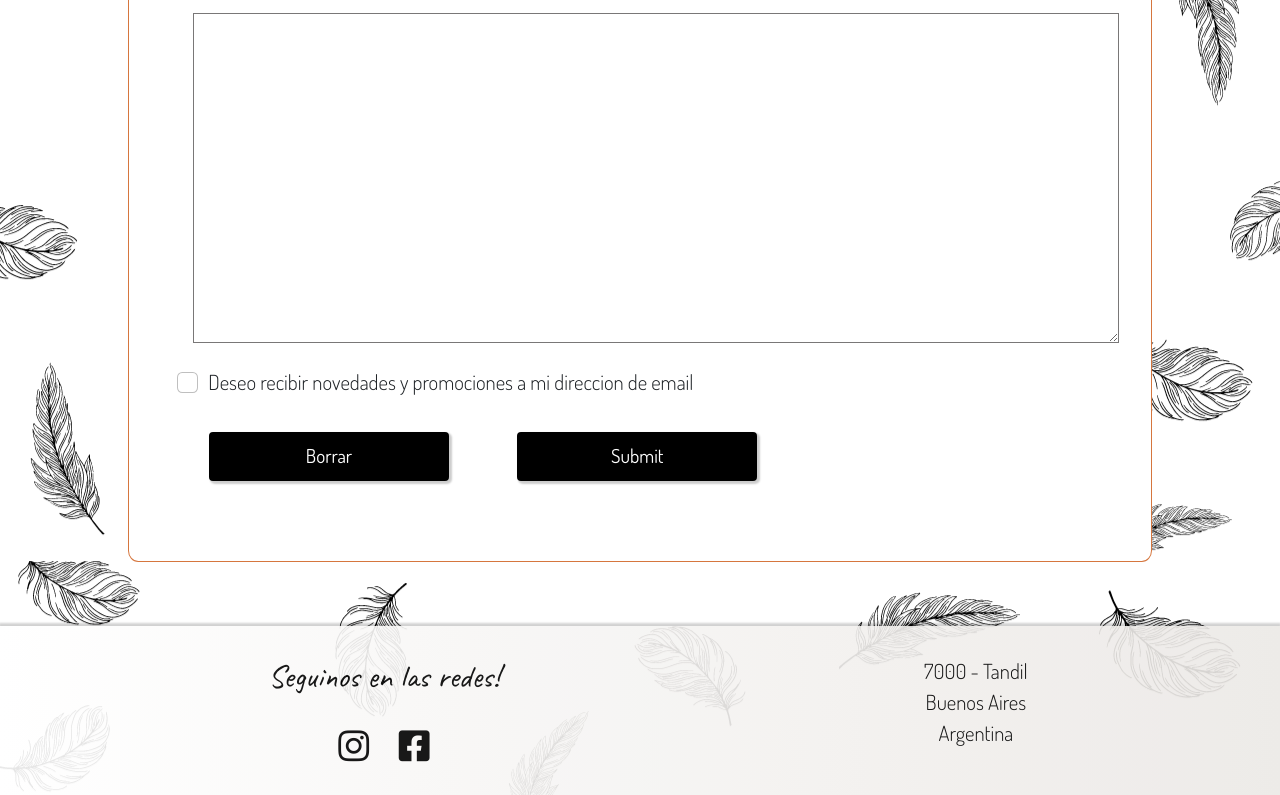
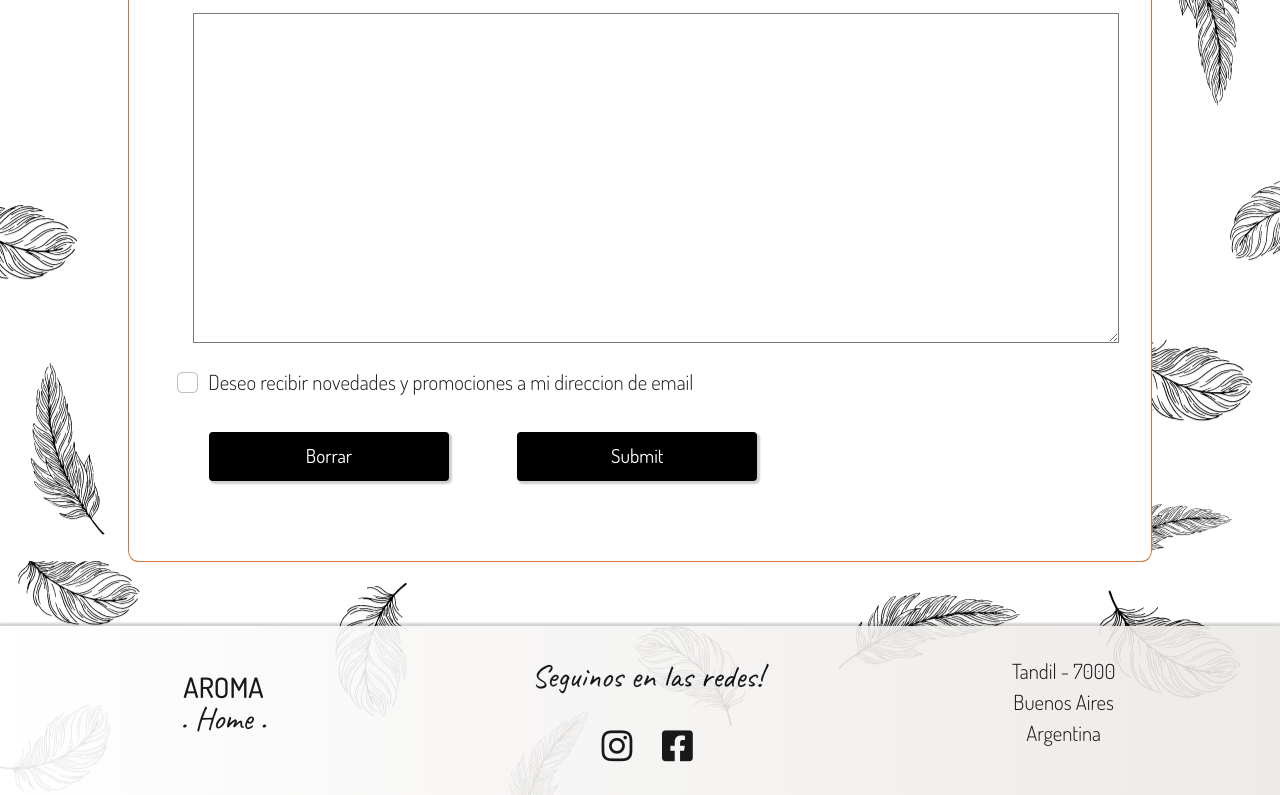
Before and after one commit to orneramos/Aroma-Home-, a website: page contacto.html in a window 1280 px wide. Shown: the part 753-1548 px from the top of the page. Drawn offline with nearby package versions, Linux system fonts and the light colour scheme.

Commit message:
agregar nuevo footer

```diff
--- a/contacto.html
+++ b/contacto.html
@@ -99,12 +99,16 @@
     <!-- FOOTER: direccion y redes -->
     <footer>
         <div>
+            <h3 class="uppercase mb-0 mt-3">Aroma</h3>
+            <p class="cursiva mt-0">. Home .</p>
+        </div>
+        <div>
             <h4 class="cursiva">Seguinos en las redes!</h4>
             <a href="https://www.instagram.com/aromahome.tandil/?hl=es"><i class="footer__icon fab fa-instagram"></i></a>
             <a href="https://www.facebook.com/profile.php?id=100073202107967"><i class="footer__icon fab fa-facebook-square"></i></a>
         </div>
         <div>
-        <p>7000 - Tandil</br> Buenos Aires</br>Argentina</p>
+            <p>Tandil - 7000 </br> Buenos Aires</br>Argentina</p>
         </div>
     </footer>
     <script src="https://cdn.jsdelivr.net/npm/@popperjs/core@2.10.2/dist/umd/popper.min.js" integrity="sha384-7+zCNj/IqJ95wo16oMtfsKbZ9ccEh31eOz1HGyDuCQ6wgnyJNSYdrPa03rtR1zdB" crossorigin="anonymous"></script>
--- a/scss/_generalesNavFooter.scss
+++ b/scss/_generalesNavFooter.scss
@@ -47,7 +47,6 @@ body {
         }
     }
     footer {
-        background-color: #ECE9E6;
         background-image: $fondoGradiente;
         opacity: 0.9;
         color: black;
```
Also changed, not shown: index.html (+5 -1 lines), lineasFragancias.html (+5 -1 lines), preguntas.html (+5 -1 lines), productos.html (+5 -1 lines), css/estilo.css.
